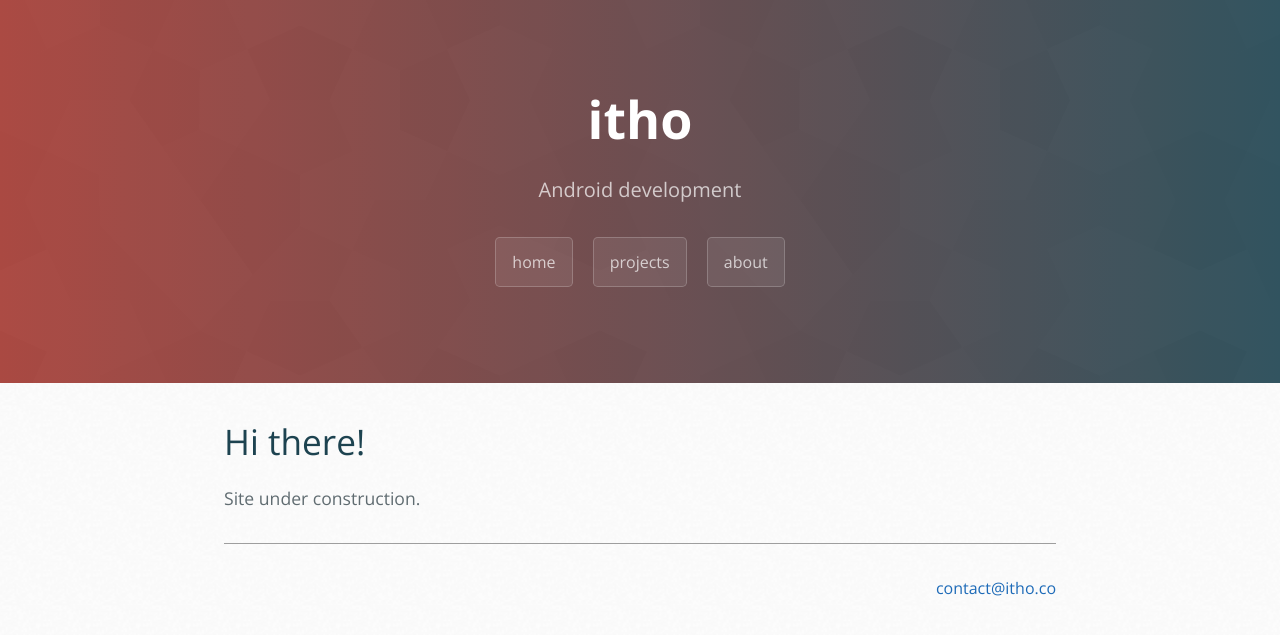
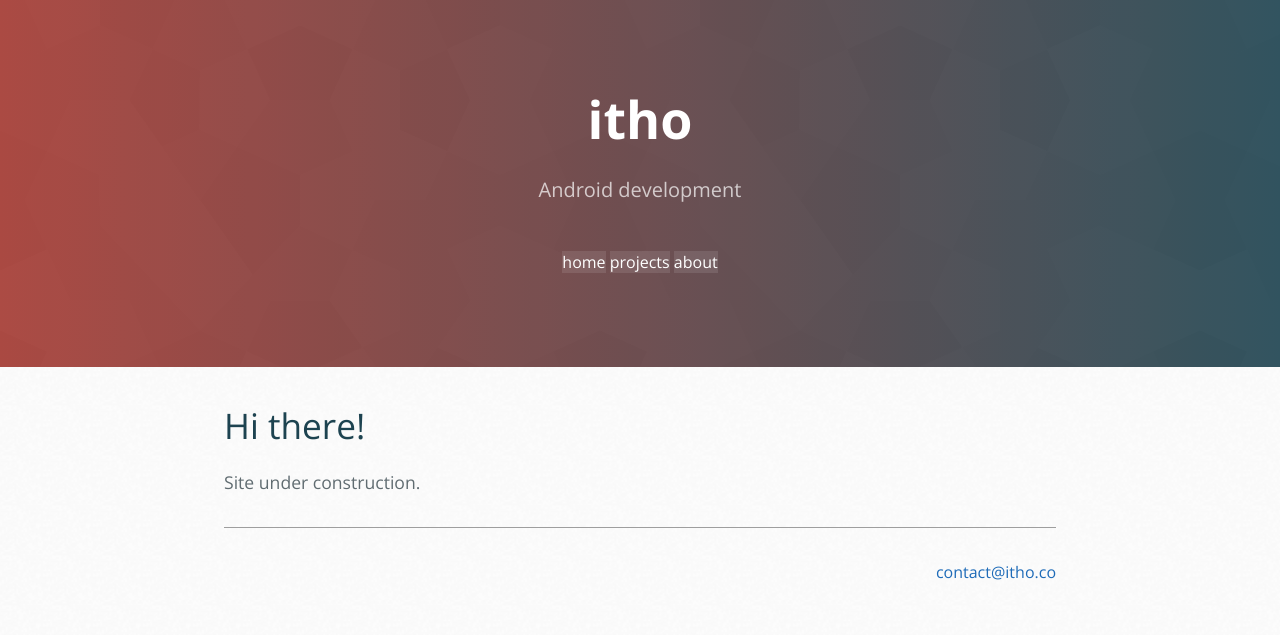
Before and after one commit to itho/itho.github.io, a Jekyll site: the page built from index.html, in a window 1280 px wide. Shown: the top 635 px of the page. Built offline with Jekyll 4.4.1, drawn with Linux system fonts in a browser that asks for light colours; some web fonts are replaced; the list of posts is cut into pages by our own code.

Commit message:
Update btn

```diff
--- a/_includes/nav_main.html
+++ b/_includes/nav_main.html
@@ -1,8 +1,8 @@
 <section class="page-header">
   <h1 class="project-name">{{ site.title }}</h1>
   <h2 class="project-tagline">{{ site.tagline }}</h2>
-  <a href="/" class="btn">home</a>
-  <a href="/projects" class="btn">projects</a>
-  <a href="/about" class="btn">about</a>
+  <a href="/" class="btn btn-three">home</a>
+  <a href="/projects" class="btn btn-three">projects</a>
+  <a href="/about" class="btn btn-three">about</a>
   <!--<a href="/blog" class="btn">blog</a>-->
 </section>
--- a/resources/css/main.css
+++ b/resources/css/main.css
@@ -22,6 +22,52 @@
   text-decoration: underline;
 }
 
+.btn {
+  line-height: 50px;
+  height: 50px;
+  text-align: center;
+  width: 250px;
+  cursor: pointer;
+}
+.btn-three {
+  color: #FFF;
+  transition: all 0.5s;
+  position: relative;
+}
+.btn-three::before {
+  content: '';
+  position: absolute;
+  top: 0;
+  left: 0;
+  width: 100%;
+  height: 100%;
+  z-index: 1;
+  background-color: rgba(255,255,255,0.1);
+  transition: all 0.3s;
+}
+.btn-three:hover::before {
+  opacity: 0 ;
+  transform: scale(0.5,0.5);
+}
+.btn-three::after {
+  content: '';
+  position: absolute;
+  top: 0;
+  left: 0;
+  width: 100%;
+  height: 100%;
+  z-index: 1;
+  opacity: 0;
+  transition: all 0.3s;
+  border: 1px solid rgba(255,255,255,0.5);
+  transform: scale(1.2,1.2);
+}
+.btn-three:hover::after {
+  opacity: 1;
+  transform: scale(1,1);
+}
+
+/* trying codepen btn
 .btn {
   display: inline-block;
   margin-bottom: 1rem;
@@ -70,6 +116,7 @@
     margin-left: 0;
   }
 }
+*/
 
 .page-header {
   color: #fff;
```
